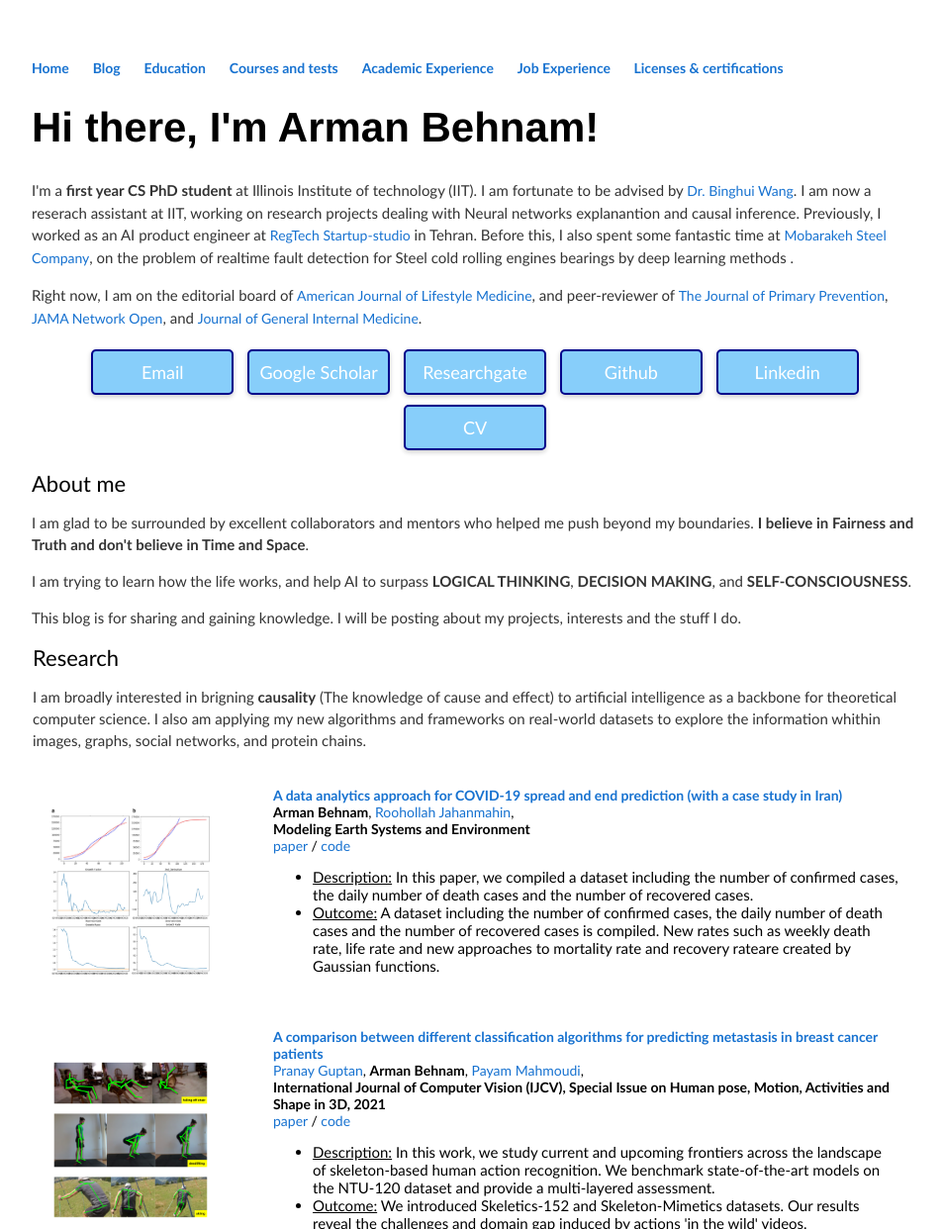
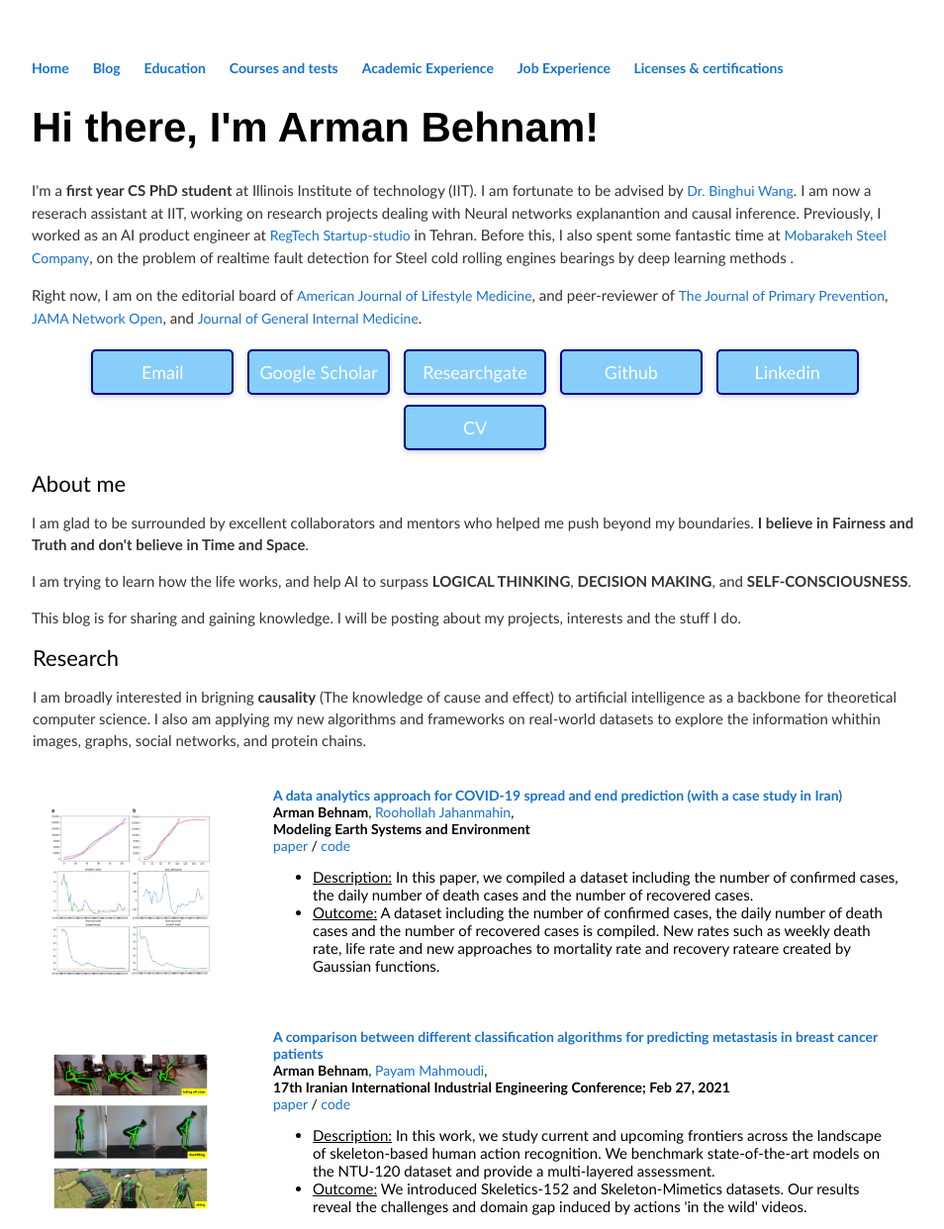
Before and after one commit to ArmanBehnam/ArmanBehnam.github.io, a Jekyll site: the page built from index.html, in a window 1280 px wide. Shown: the top 1242 px of the page at 99% size, without its empty margins (160-1114 px from the left). Built offline with Jekyll 4.4.1, drawn with Linux system fonts in a browser that asks for light colours; grey boxes are pictures that could not be loaded.

Commit message:
Update index.html

```diff
--- a/index.html
+++ b/index.html
@@ -109,8 +109,8 @@ title: Arman Behnam's website
 	      <br>
 	      <strong>Modeling Earth Systems and Environment</strong>
 	      <br>
-	      <a href="https://arxiv.org/abs/2112.05132">paper</a> /
-	      <a href="https://github.com/Anirudh257/strm">code</a>
+	      <a href="https://link.springer.com/article/10.1007/s40808-021-01086-8">paper</a> /
+	      <a href="https://link.springer.com/article/10.1007/s40808-021-01086-8">code</a>
 	      <ul>
 		<li>
 		  <u>Description:</u> In this paper, we compiled a dataset including the number of confirmed cases, the daily number of death cases and the number of recovered cases.
@@ -135,14 +135,13 @@ title: Arman Behnam's website
 		<papertitle>A comparison between different classification algorithms for predicting metastasis in breast cancer patients</papertitle>
 	      </a>
 	      <br>
-	      <a href="https://pranaygupta36.github.io/">Pranay Guptan</a>,
 	      <strong>Arman Behnam</strong>,
 	      <a href="https://www.linkedin.com/in/payam-mahmoudi-5ba1901b0/">Payam Mahmoudi</a>,
 	      <br>
-	      <strong>International Journal of Computer Vision (IJCV), Special Issue on Human pose, Motion, Activities and Shape in 3D, 2021</strong>
+	      <strong>17th Iranian International Industrial Engineering Conference; Feb 27, 2021</strong>
 	      <br>
-	      <a href="https://link.springer.com/article/10.1007/s11263-021-01470-y">paper</a> /
-	      <a href="https://github.com/skelemoa/quovadis">code</a>
+	      <a href="https://civilica.com/doc/1160931/">paper</a> /
+	      <a href="https://civilica.com/doc/1160931/">code</a>
 	      <ul>
 		<li>
 		  <u>Description:</u> In this work, we study current and upcoming frontiers across the landscape of skeleton-based human action recognition. We benchmark state-of-the-art models on the NTU-120 dataset and provide a multi-layered assessment.
```
